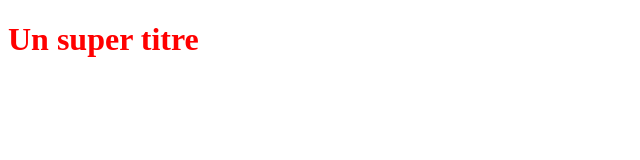
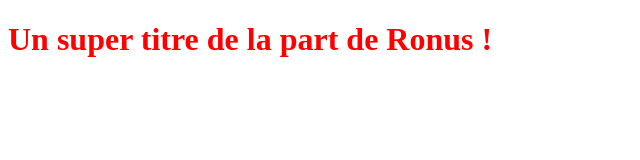
Before and after one commit to RonanLaly2/OpenclassroomsProject, a plain HTML site: page index.html in a window 1280 px wide. Shown: the whole page, without its empty margins (0-640 px from the left). Drawn offline with Linux system fonts and the light colour scheme.

Commit message:
Modification du titre HTML

```diff
--- a/index.html
+++ b/index.html
@@ -5,6 +5,6 @@
     <link rel="stylesheet" type="text/css" href="styles.css">
 </head>
 <body>
-    <h1>Un super titre</h1>
+    <h1>Un super titre de la part de Ronus !</h1>
 </body>
 </html>
```
